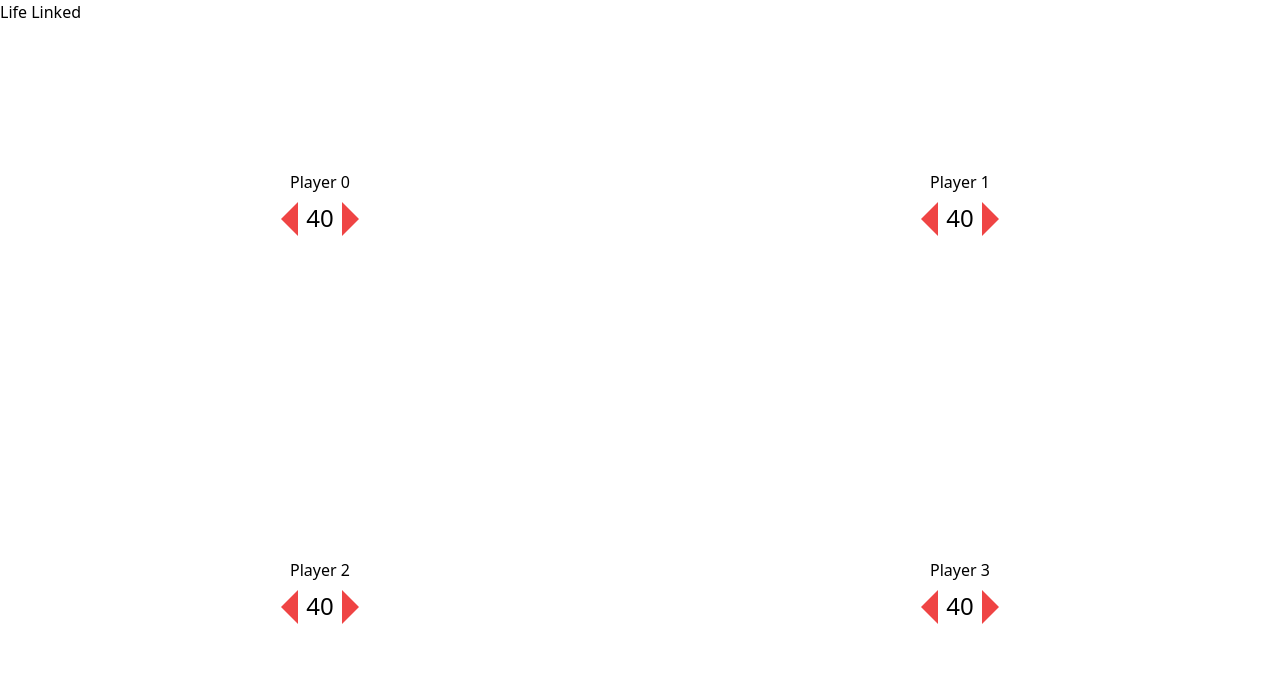
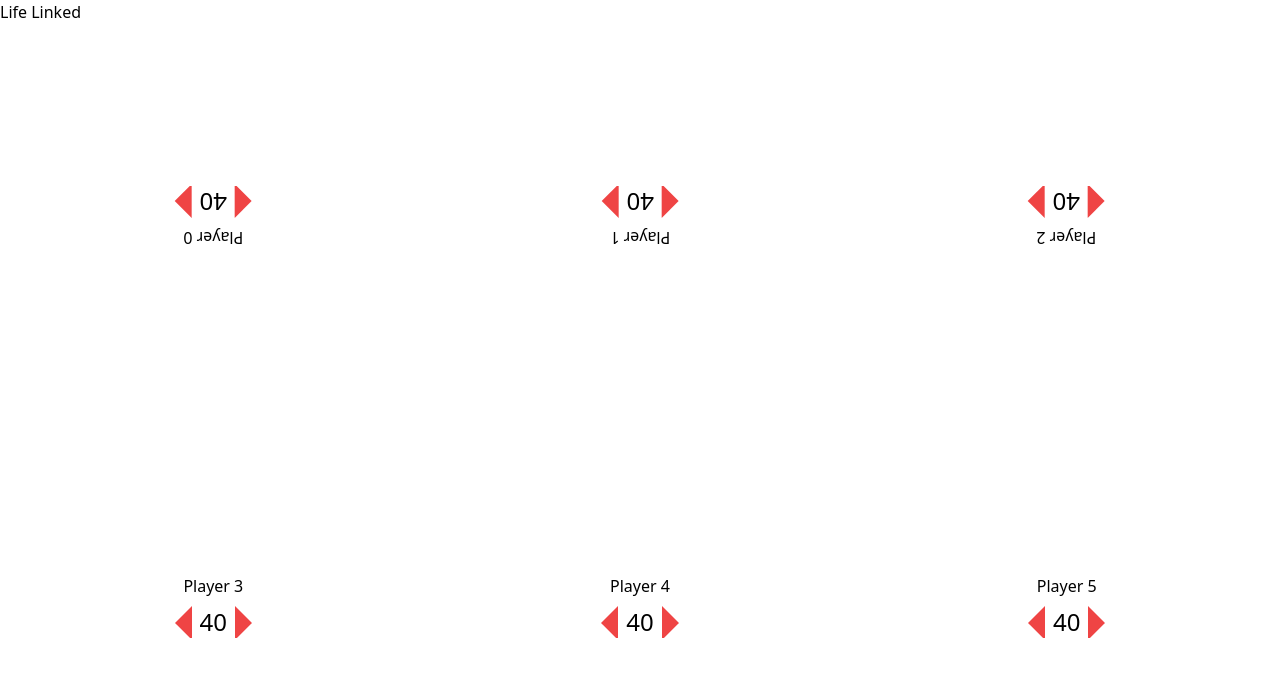
Before and after one commit to grimSkepsis/life-linked, a React (Vite) app: page / in a window 1280 px wide. Shown: the top 676 px of the page. Built offline with nearby package versions, Linux system fonts and the light colour scheme.

Commit message:
Adds orientation and sizing logic

```diff
--- a/src/ts/App.tsx
+++ b/src/ts/App.tsx
@@ -24,7 +24,10 @@ const App = () => {
     </div>
   );
 
-  function renderPlayer({ id, name, health }: PlayerData): ReactElement {
+  function renderPlayer(
+    { id, name, health }: PlayerData,
+    idx: number
+  ): ReactElement {
     return (
       <PlayerTile
         key={id}
@@ -32,8 +35,53 @@ const App = () => {
         health={health}
         decrementHealthCallback={() => decrementHealth(id)}
         incrementHealthCallback={() => incrementHealth(id)}
+        sizeClass={getSizeClass(idx, players.length)}
+        orientationClass={getOrientationClass(idx, players.length)}
       />
     );
+  }
+
+  function getOrientationClass(idx: number, numPlayers: number): string {
+    const flippedRotation = "-rotate-180";
+    var orientationClass = "";
+    switch (numPlayers) {
+      case 2:
+        orientationClass = idx == 0 ? flippedRotation : "";
+        break;
+      case 3:
+        orientationClass = idx <= 1 ? flippedRotation : "";
+        break;
+      case 4:
+        orientationClass = idx <= 1 ? flippedRotation : "";
+        break;
+      case 5:
+        orientationClass = idx <= 2 ? flippedRotation : "";
+        break;
+      default:
+        orientationClass = idx <= 2 ? flippedRotation : "";
+    }
+    return orientationClass;
+  }
+
+  function getSizeClass(idx: number, numPlayers: number): string {
+    var sizeClass = "";
+    switch (numPlayers) {
+      case 2:
+        sizeClass = "w-full";
+        break;
+      case 3:
+        sizeClass = "w-1/2";
+        break;
+      case 4:
+        sizeClass = "w-1/2";
+        break;
+      case 5:
+        sizeClass = "w-1/3";
+        break;
+      default:
+        sizeClass = "w-1/3";
+    }
+    return sizeClass;
   }
 
   function decrementHealth(id: string): void {
--- a/src/ts/PlayerTile.tsx
+++ b/src/ts/PlayerTile.tsx
@@ -5,6 +5,8 @@ type Props = {
   health: number;
   decrementHealthCallback: () => void;
   incrementHealthCallback: () => void;
+  sizeClass: string;
+  orientationClass: string;
 };
 
 const PlayerTile = ({
@@ -12,25 +14,29 @@ const PlayerTile = ({
   health,
   decrementHealthCallback,
   incrementHealthCallback,
+  sizeClass,
+  orientationClass,
 }: Props): ReactElement => {
   return (
-    <div className="w-1/2 h-auto flex justify-center items-center">
+    <div
+      className={`${sizeClass} ${orientationClass} transform flex-grow h-auto flex justify-center items-center`}
+    >
       <div className="flex flex-col justify-center">
         <div className="text-center mb-2">{name}</div>
         <div className="flex">
-          <div
+          <button
             onClick={decrementHealthCallback}
-            className="w-6 overflow-hidden inline-block cursor-pointer"
+            className="w-6 h-8 overflow-hidden inline-block cursor-pointer"
           >
             <div className="h-16  bg-red-500 -rotate-45  hover:bg-red-800  transform origin-top-right"></div>
-          </div>
+          </button>
           <div className="mx-2 text-2xl">{health}</div>
-          <div
+          <button
             onClick={incrementHealthCallback}
-            className="w-6 overflow-hidden inline-block cursor-pointer"
+            className="w-6 h-8 overflow-hidden inline-block cursor-pointer"
           >
             <div className="h-16 bg-red-500 rotate-45 hover:bg-red-800 transform origin-top-left"></div>
-          </div>
+          </button>
         </div>
       </div>
     </div>
--- a/src/ts/services/PlayerSessionUtil.ts
+++ b/src/ts/services/PlayerSessionUtil.ts
@@ -4,7 +4,7 @@ export type PlayerData = {
   health: number;
 };
 
-const NUM_PLAYERS = 4;
+const NUM_PLAYERS = 6;
 
 export function getFakePlayerData(): PlayerData[] {
   var players: PlayerData[] = [];
```
